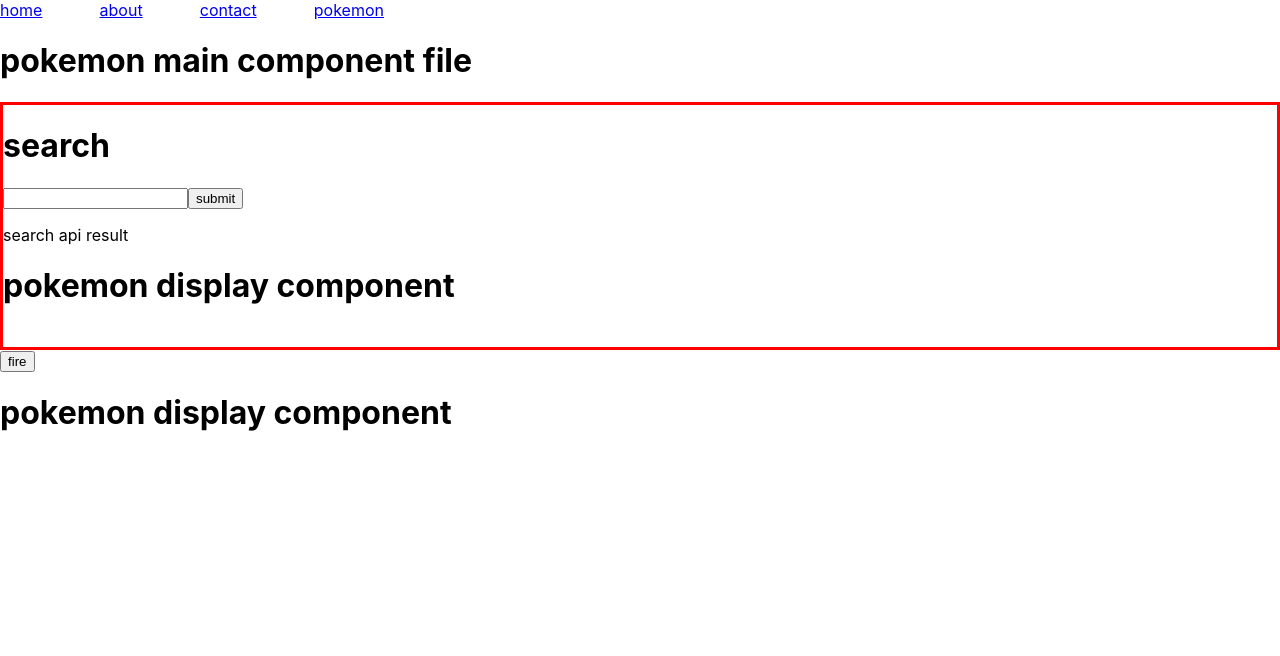
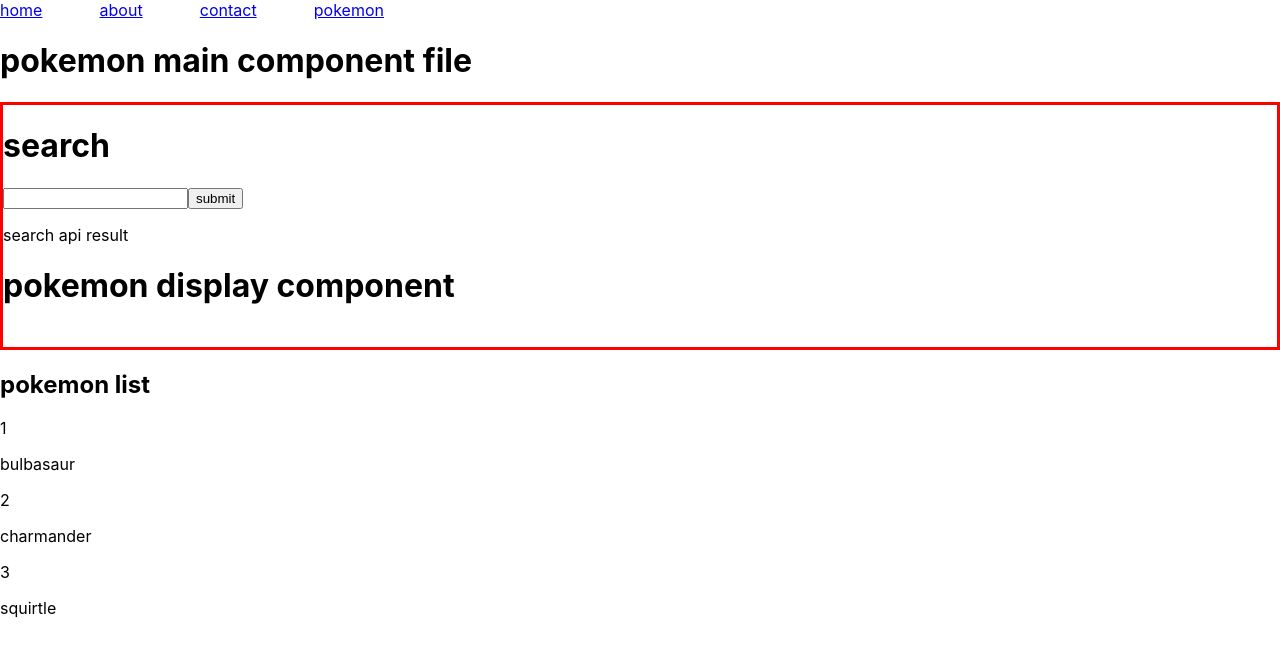
Before and after one commit to Fluffy-Lion/router-api-playground, a React (Create React App) app: page /pokemon in a window 1280 px wide. Shown: the top 656 px of the page. Built offline with nearby package versions, Linux system fonts and the light colour scheme.

Commit message:
map through mock default value before fetch request

```diff
--- a/src/components/PokemonList/PokemonList.js
+++ b/src/components/PokemonList/PokemonList.js
@@ -1,42 +1,30 @@
 import React, { useState } from 'react'
 import PokemonDisplay from '../PokemonDisplay/PokemonDisplay'
+import PokemonMulti from '../PokemonMulti/PokemonMulti'
 
 const PokemonList = () => {
-
-    const [idNumber, setIdNumber] = useState(0)
-    const [pokemon, setPokemon] = useState({
-        name: "",
-        id: "",
-        img: "",
-        type: ""
-    })
-    const [pokeData, setPokeData] = useState({})
-
-    const getPokemonData = (pokemon) => {
-        let url = pokemon.url
+    const [pokemons] = useState([
+        {id: 1, name: "bulbasaur"},
+        {id: 2, name: "charmander"},
+        {id: 3, name: "squirtle"}
+    ])
+    const getPokemonData = (pokemonreq) => {
+        let url = pokemonreq.url
         fetch(url)
         .then(response => response.json())
-        .then(pokeData =>
-            setPokeData(pokeData)
-            )
+        .then(data => {
+
+            console.log(data.name)
+        })
     }
 
-    const PokemonDisplayData = (pokeData) => {
-        return(
-            <>
-                {pokeData.map}
-            </>
-        )
-    }
+
     const listPokemon = (e) => {
 
         e.preventDefault()
 
         let url = `https://pokeapi.co/api/v2/pokemon?limit=151`
-        // console.log(idNumber)
-    //    fetch(url)
-    //    .then(response => response.json())
-    //    .then(allPokemon => console.log(allPokemon))
+
         fetch(url).then(response => {
             if(response.ok) {
                 return response.json()
@@ -57,21 +45,14 @@ const PokemonList = () => {
     }
 
 
-
-
-
     return(
         <div>
-            <button onClick={listPokemon}>fire</button>
-            {/* <button onClick={updateId}>plus one</button> */}
-            {/* <button onClick={listData}>list data func</button> */}
-
-            <PokemonDisplay pokemon={pokemon} />
-
-            {/* <h1>{pokemon.name}</h1>
-            <p>{pokemon.id}</p>
-            <p>{pokemon.type}</p>
-            <img src={pokemon.img} /> */}
+            <h2>pokemon list</h2>
+            {pokemons.map((pokemon) =>
+               <div key={`${pokemon.id} - ${pokemon.name}`}>
+                   <p>{pokemon.id}</p>
+                   <p>{pokemon.name}</p>
+               </div> )}
         </div>
     )
 }
```
Also changed, not shown: 1 other file (tests, documents, lock files or other folders).
